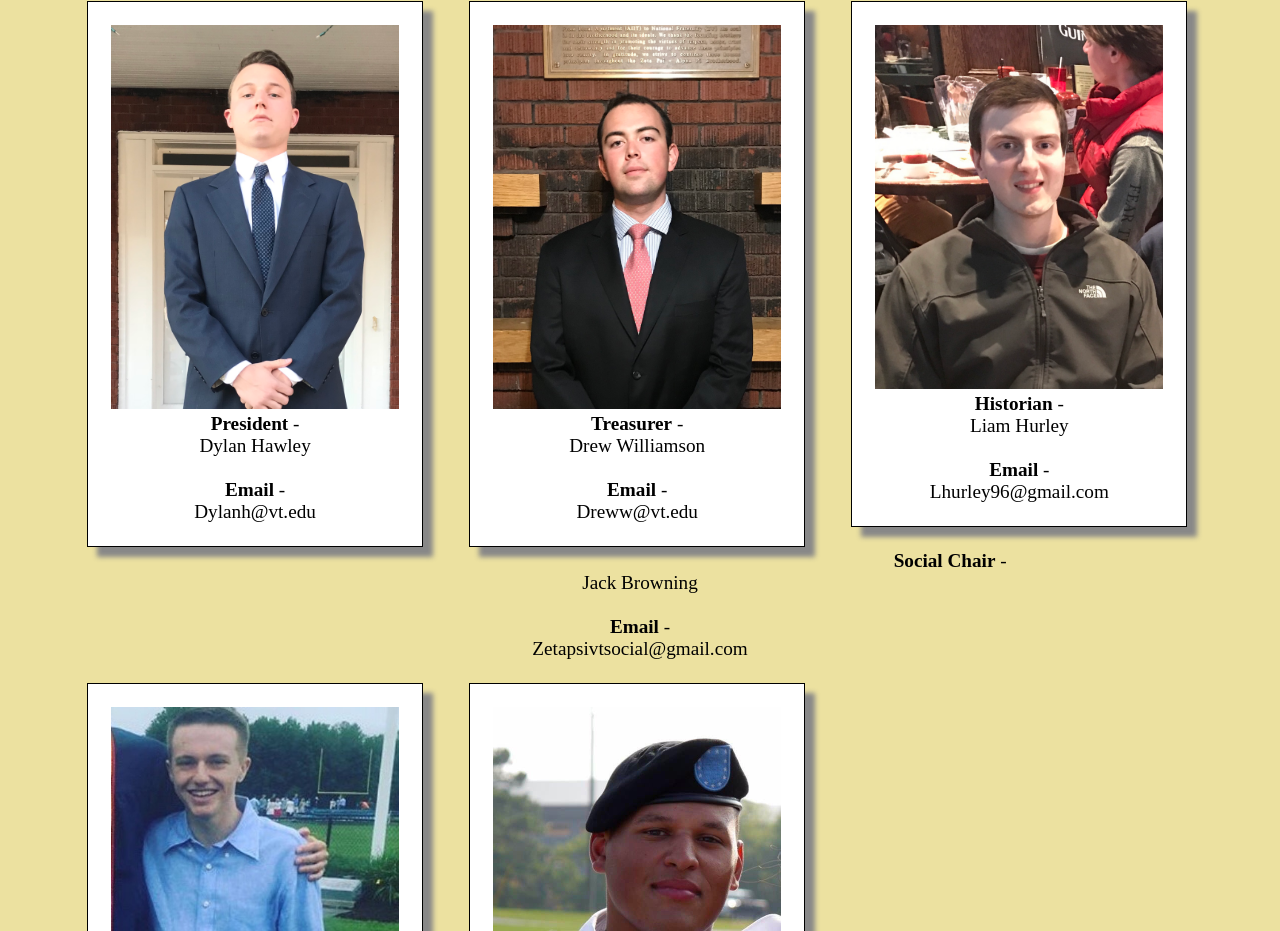
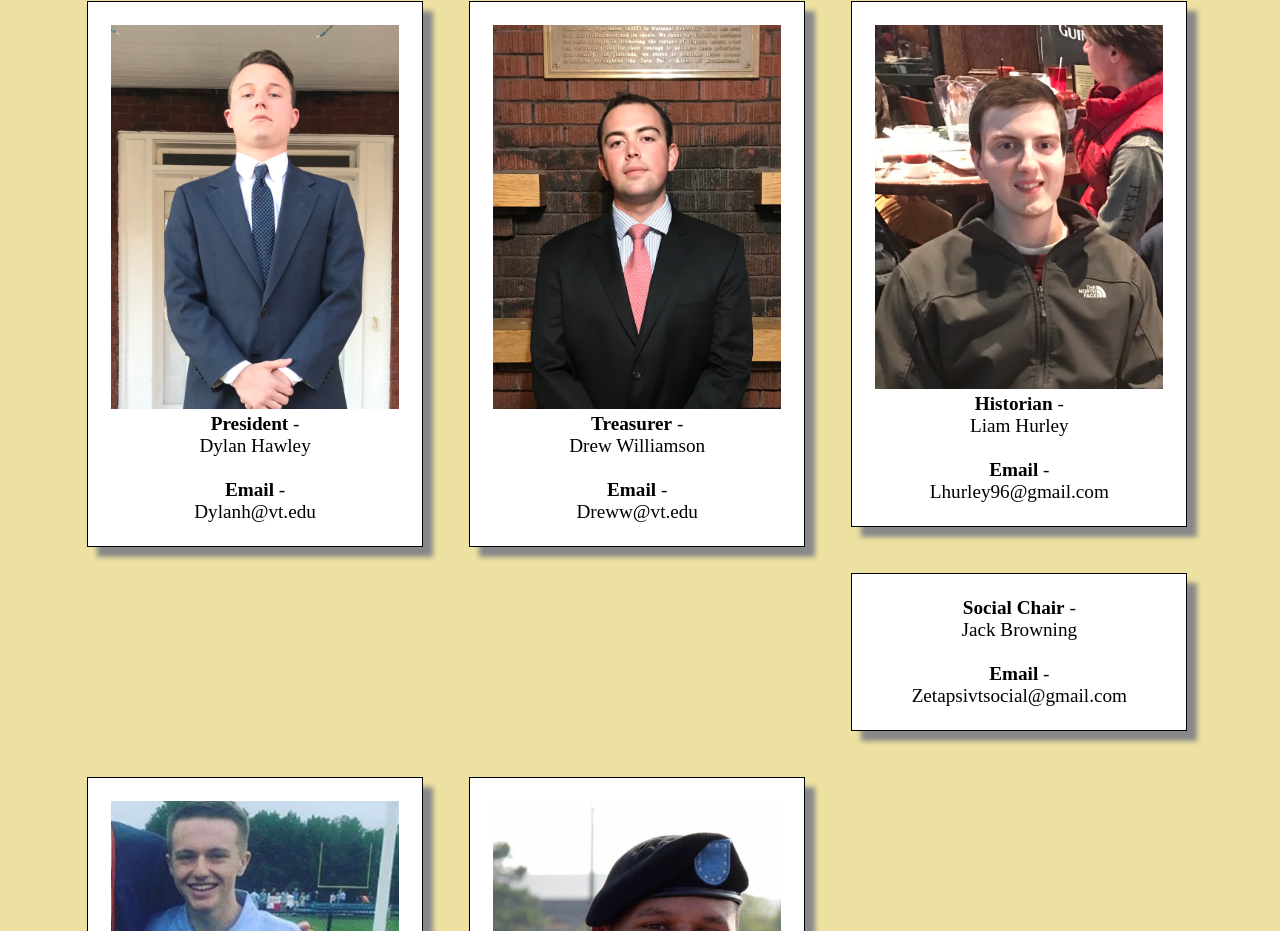
Before and after one commit to jrehm135/Zeta-Psi-Website, a plain HTML site: page contact.html in a window 1280 px wide. Shown: the part 430-1361 px from the top of the page. Drawn offline with nearby package versions, Linux system fonts and the light colour scheme.

Commit message:
Update contact.html

```diff
--- a/contact.html
+++ b/contact.html
@@ -82,7 +82,7 @@
 					<b>Email</b> -<br> Lhurley96@gmail.com
 					</p>
 				</div>
-
+				<div class = "portraitDiv">
 					<p class = "text">
 					<b>Social Chair</b> -<br> Jack Browning<br><br>
 					<b>Email</b> -<br> 	Zetapsivtsocial@gmail.com
```
